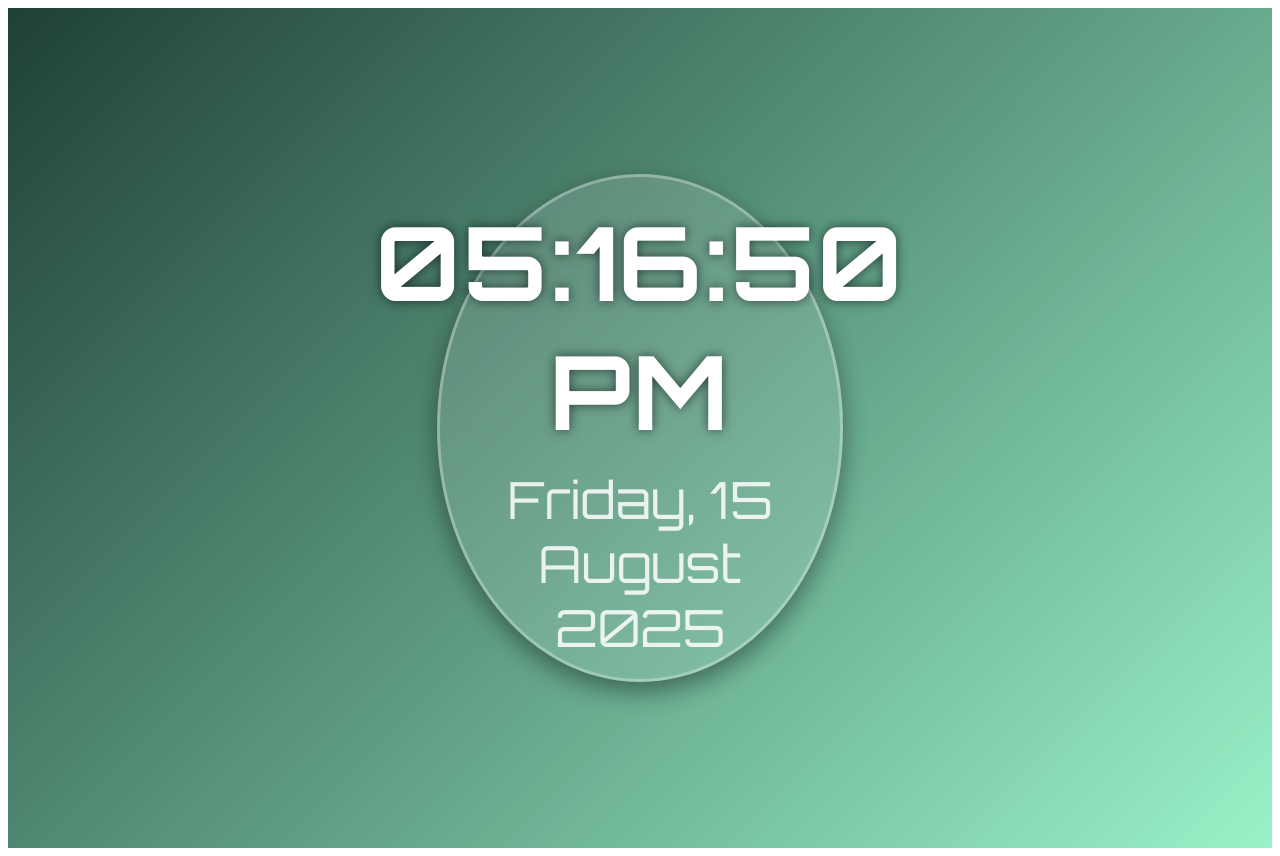
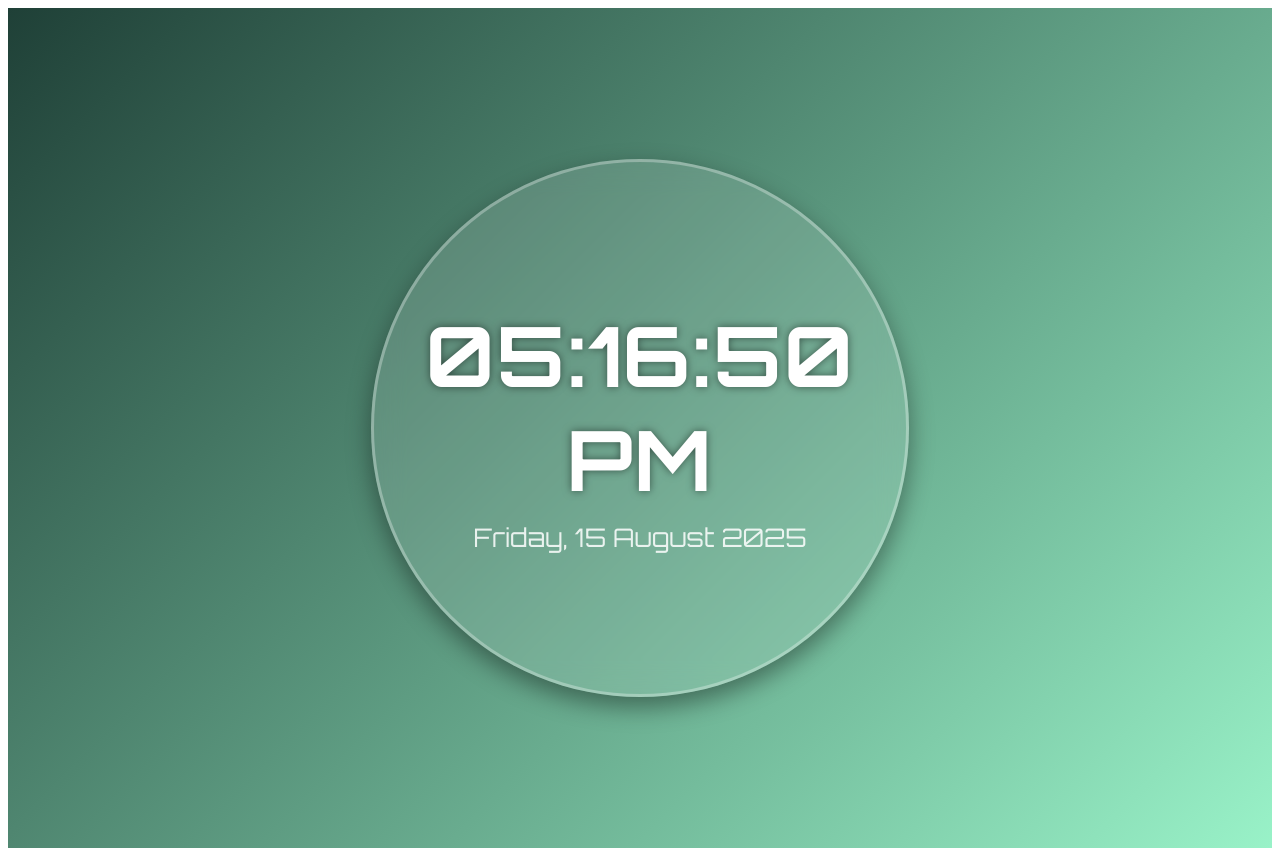
Before and after one commit to Glo92/Time-Teller, a React (Vite) app: page / in a window 1280 px wide. Built offline with nearby package versions, Linux system fonts and the light colour scheme.

Commit message:
changed some styles

```diff
--- a/src/App.jsx
+++ b/src/App.jsx
@@ -59,31 +59,31 @@ const styles = {
     padding: "20px"
   },
   watchFace: {
-    width: "85vw",
-    maxWidth: "360px",
+    width: "80vw",
+    maxWidth: "500px",   // slightly smaller so circle feels compact
     aspectRatio: "1/1",
     background: "rgba(255, 255, 255, 0.12)",
     backdropFilter: "blur(15px)",
     border: "3px solid rgba(255,255,255,0.3)",
-    borderRadius: "50%",
+    borderRadius: "50%", // true circle
     boxShadow: "0 10px 25px rgba(0,0,0,0.4)",
     color: "white",
     display: "flex",
     flexDirection: "column",
     justifyContent: "center",
     alignItems: "center",
-    padding: "20px",
+    padding: "16px",
     textAlign: "center"
   },
   clock: {
-    fontSize: "8vw",
+    fontSize: "6.5vw", // reduced from 8vw so digits don’t spill
     fontWeight: "bold",
-    marginBottom: "12px",
-    letterSpacing: "2px",
-    textShadow: "0 0 12px rgba(0,0,0,0.6)"
+    marginBottom: "10px",
+    letterSpacing: "1.5px",
+    textShadow: "0 0 8px rgba(0,0,0,0.5)"
   },
   date: {
-    fontSize: "4vw",
+    fontSize: "2.0vw", // slightly smaller to balance
     opacity: 0.85,
     fontWeight: "300"
   }
```
